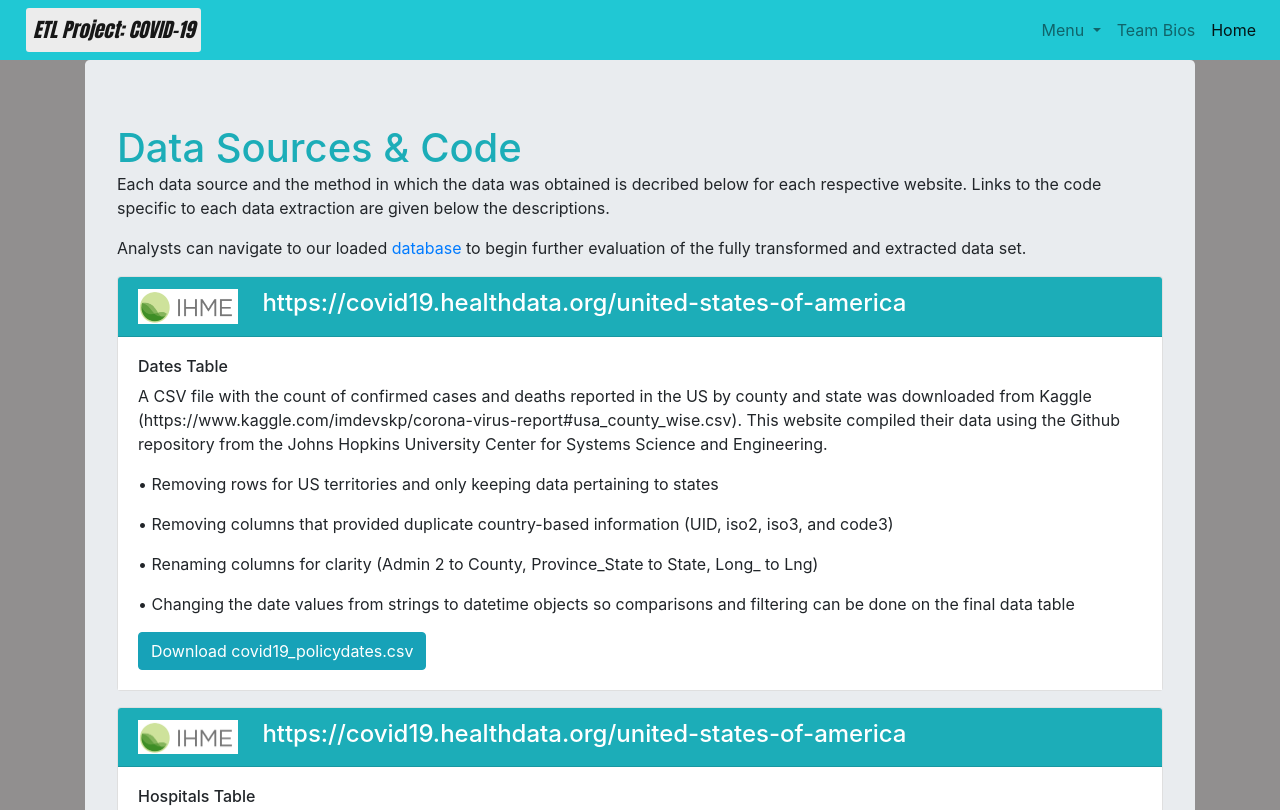
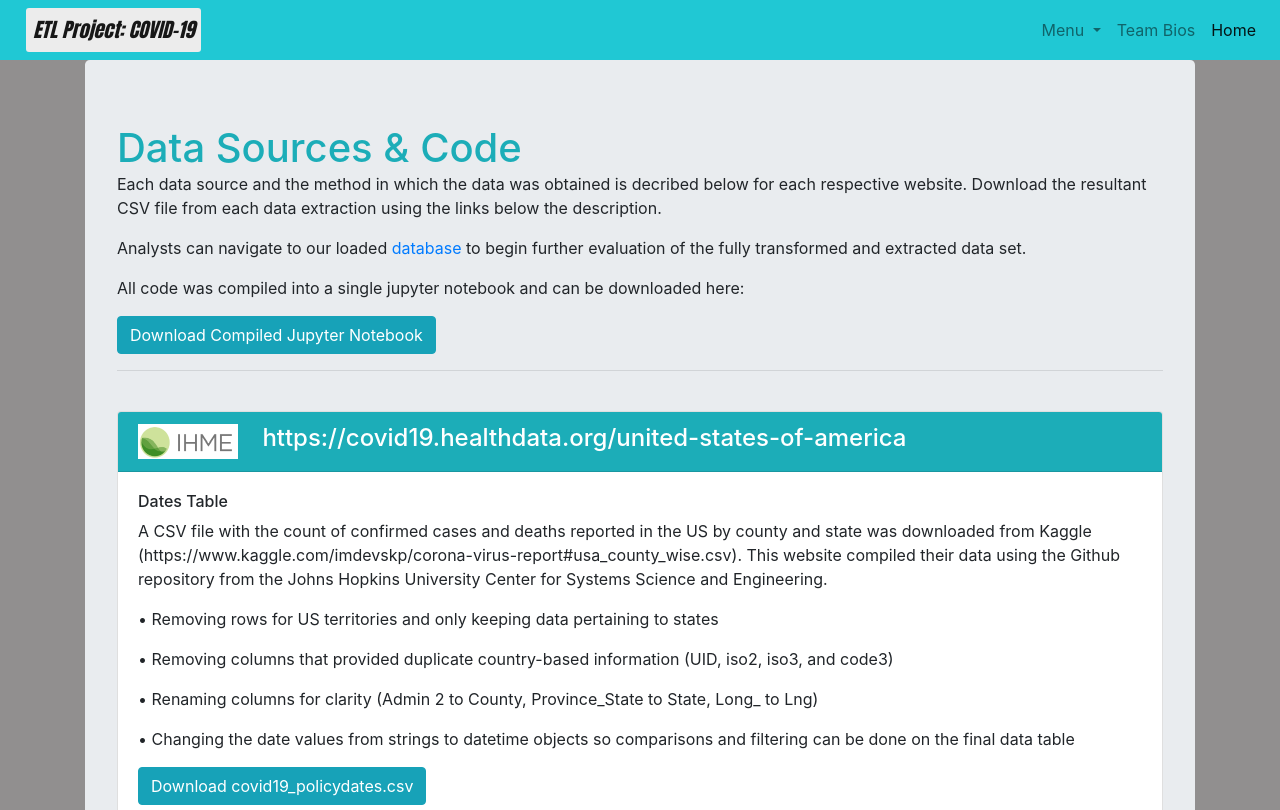
Before and after one commit to chunwong7/ETL-Project, a plain HTML site: page Sources.html in a window 1280 px wide. Shown: the top 810 px of the page. Drawn offline with nearby package versions, Linux system fonts and the light colour scheme.

Commit message:
updates to source and index html

```diff
--- a/Sources.html
+++ b/Sources.html
@@ -41,8 +41,13 @@
     <div class="jumbotron">
         <h1 class="mb-0">Data Sources & Code</h1>
               <p>Each data source and the method in which the data was obtained is decribed below for each respective website.
-                Links to the code specific to each data extraction are given below the descriptions.</p>
+                Download the resultant CSV file from each data extraction using the links below the description.</p>
               <p>Analysts can navigate to our loaded <a href="#">database</a> to begin further evaluation of the fully transformed and extracted data set.</p>
+              <p>All code was compiled into a single jupyter notebook and can be downloaded here:</p>
+              <a class="btn btn-info" href="#" role="button">Download Compiled Jupyter Notebook</a>
+
+              <hr>
+              <br>
 
               <div class="card mb-3">
                   <div class="card-header h4 bg-primary">
@@ -110,7 +115,7 @@
                         No data needed to be cleaned as it was already in a presentable format when scraped.
                         When scraping, certain information had to be omitted, which were information reagrding cruise ships and
                         US territories. This information was taken out because it lies outside the scope of our focus.</p>
-                      <a class="btn btn-info" href="#" role="button">Worldometers_States Code Link</a>
+                      <a class="btn btn-info" href="#" role="button">Download States_Date.csv</a>
                   </div>
               </div>
 
```
Also changed, not shown: index.html (+1 -1 lines).
